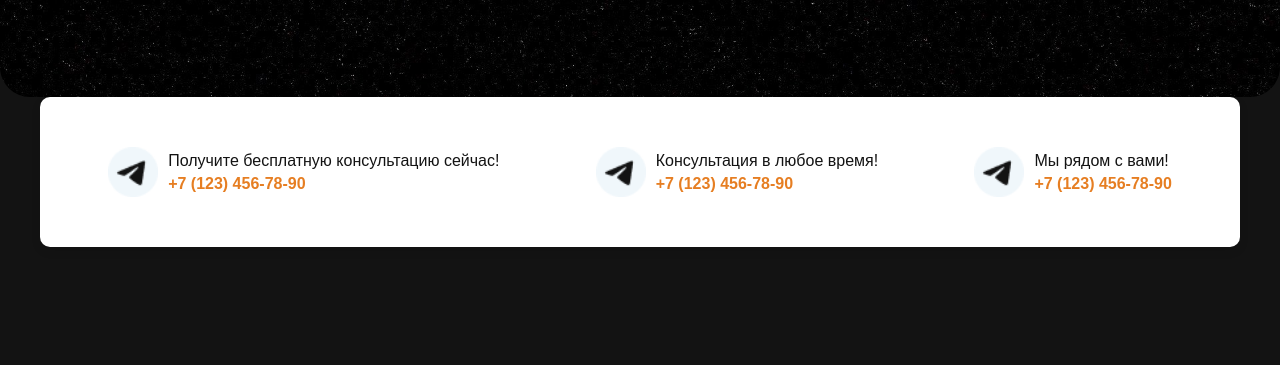
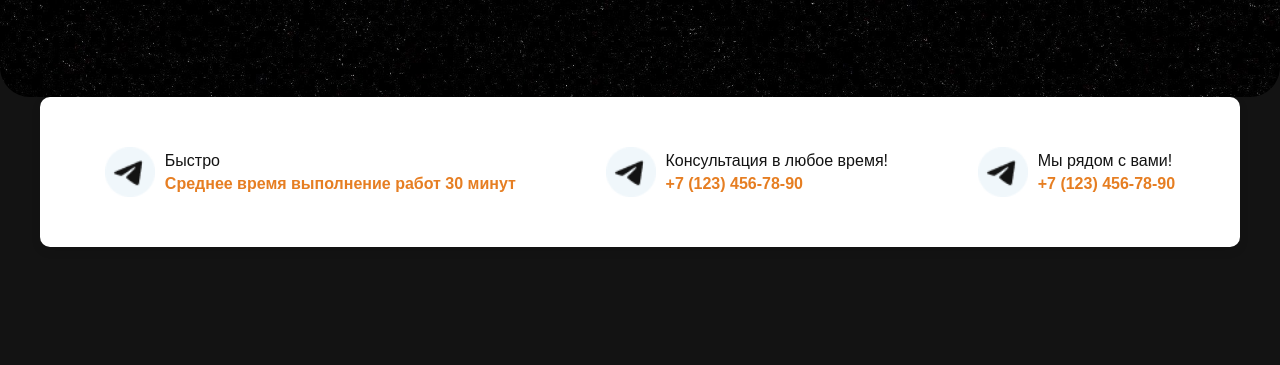
Before and after one commit to whosssappa/test-v1, a plain HTML site: page index.html in a window 1280 px wide. Shown: the part 435-800 px from the top of the page. Drawn offline with Linux system fonts and the light colour scheme.

Commit message:
Update index.html

```diff
--- a/index.html
+++ b/index.html
@@ -49,8 +49,8 @@
             <div class="info-item">
                 <img src="img/tg.png" alt="Иконка 1" class="info-icon">
                 <div class="info-text">
-                    <p>Получите бесплатную консультацию сейчас!</p>
-                    <p class="phone-number">+7 (123) 456-78-90</p>
+                    <p>Быстро</p>
+                    <p class="phone-number">Среднее время выполнение работ 30 минут</p>
                 </div>
             </div>
         </div>
```
